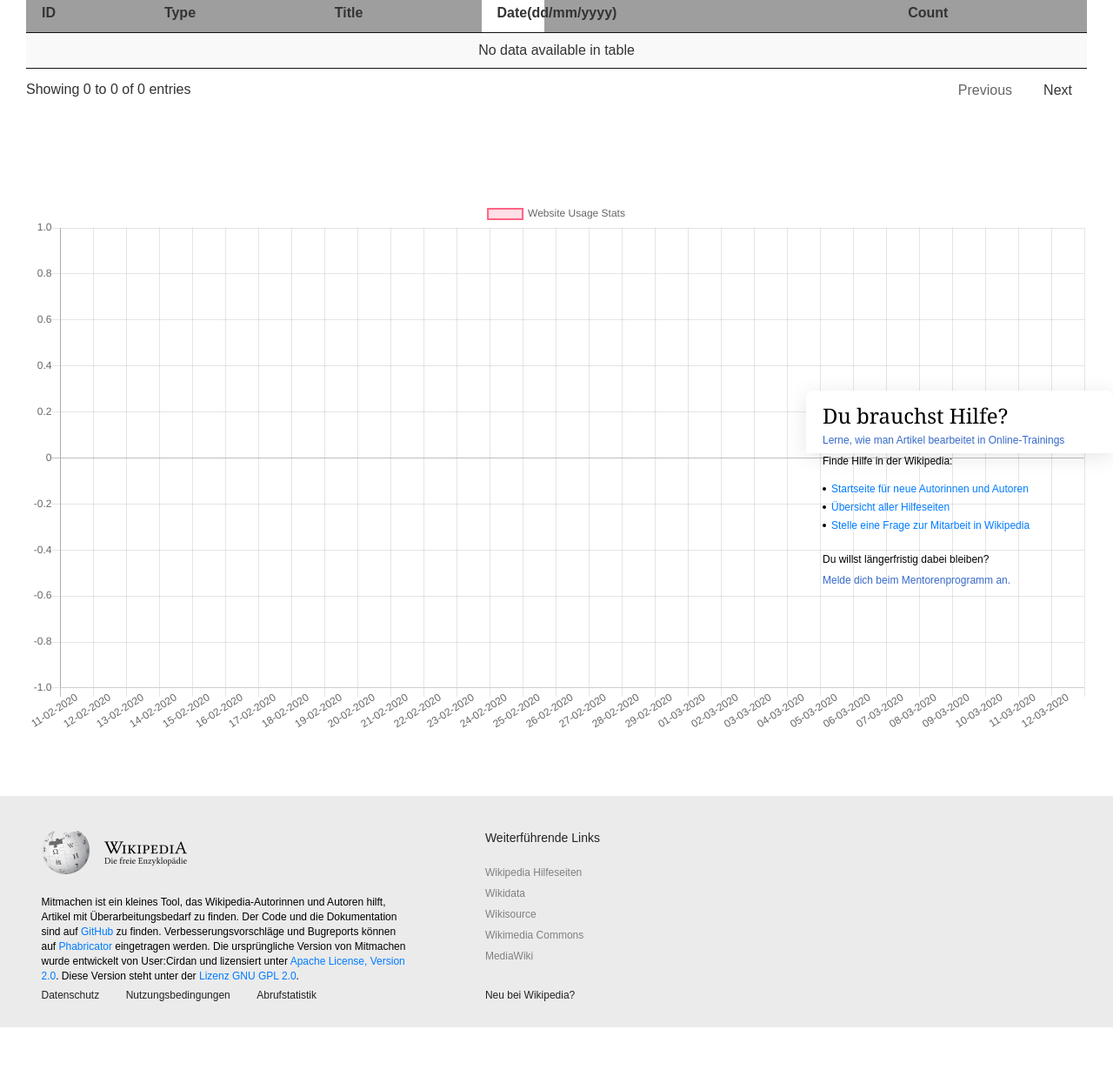
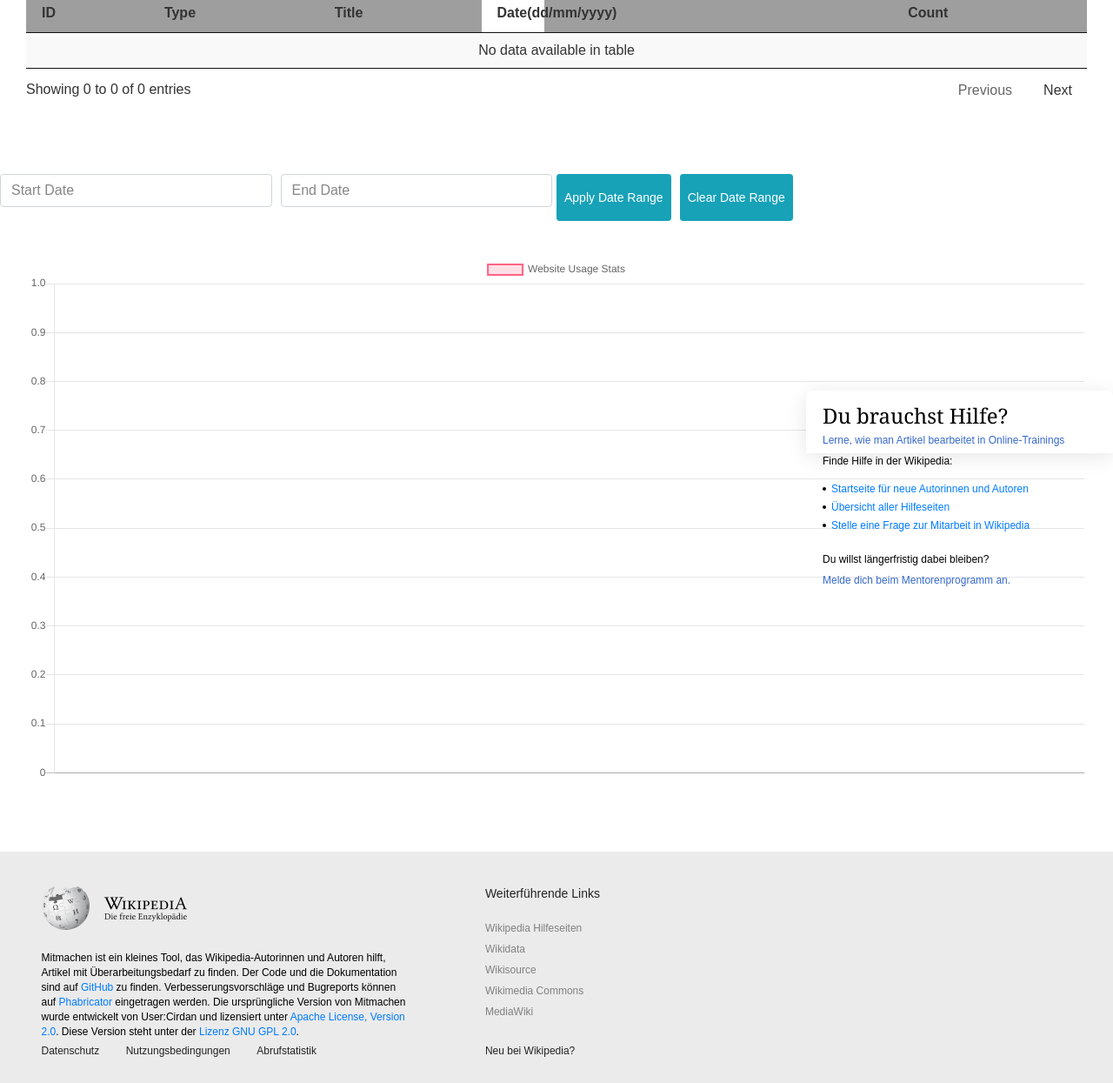
Before and after one commit to wmde/mitmachen, a Flask app: template www/python/src/templates/stats.html in a window 1280 px wide. Shown: the part 279-1524 px from the top of the page at 87% size. Before the commit the page ends 1460 px from the top, so only its background shows below. Run offline with Flask 2, Linux system fonts and the light colour scheme; the template is opened without the code that fills it, so the values that code supplies are empty; some libraries are stand-ins or nearby versions; grey boxes are pictures that could not be loaded.

Commit message:
update stats to include date filter for chart

```diff
--- a/www/python/src/templates/stats.html
+++ b/www/python/src/templates/stats.html
@@ -300,6 +300,17 @@
 
 	</div>
 
+	<div class="form-row" style="margin-bottom:10px;margin-top:20px;">
+		<div class="form-group col-md-3" style="display:inline-block;">
+			<input class="form-control" name="minchart" id="minchart" type="text" placeholder="Start Date">
+		</div>
+		<div class="form-group col-md-3" style="display:inline-block;">
+			<input class="form-control" name="maxchart" id="maxchart" type="text" placeholder="End Date">
+		</div>
+		<button id="apply-date-range-chart" class="btn btn-info btn-sm">Apply Date Range</button>
+		<button style="margin-left:10px;" id="clear-date-range-chart" class="btn btn-info btn-sm">Clear Date Range</button>
+	</div>
+
 	<div style="padding:30px;">
 		<canvas id="myChart" width="400" height="200"></canvas>
 	</div>
@@ -399,6 +410,117 @@
 
 	<script type="text/javascript">
 
+		//
+		function makeBarChart(results, filter){
+			var canvas = document.getElementById("myChart");
+			var data = {};
+			// data['labels'] = [];
+
+			var getDaysArray = function(start, end) {
+			    for(var arr=[],dt=start; dt<=end; dt.setDate(dt.getDate()+1)){
+			    	// var dateParts = dt.split("-");
+					// var td = new Date(+dateParts[2], dateParts[1] - 1, +dateParts[0]);
+			    	var td = new Date(dt);
+			    	var tdd = td.getDate();
+			    	var mdd = td.getMonth() + 1;
+			    	var ydd = td.getFullYear();
+
+			    	if(tdd < 10){
+			    		tdd = '0' + tdd;
+			    	}
+			    	if(mdd < 10){
+			    		mdd = '0' + mdd;
+			    	}
+
+			    	// var ttt = mdd + "-" + tdd + "-" + ydd;
+			    	var ttt = tdd + "-" + mdd + "-" + ydd;
+			    	arr.push(ttt);
+
+			        // arr.push(new Date(dt));
+			    }
+			    return arr;
+			};
+
+			var startdate;
+			var enddate;
+
+			if(filter){
+				// take dates from filter
+				startdate = $("#minchart").val();
+				enddate = $("#maxchart").val();
+			}else{
+				var today = new Date();
+				var dd = today.getDate();
+				var mm = today.getMonth() + 1; //January is 0
+
+				var yyyy = today.getFullYear();
+				if (dd < 10) {
+					dd = '0' + dd;
+				}
+				if (mm < 10) {
+					mm = '0' + mm;
+				}
+
+				// var currentDate = mm + "/" + dd + "/" + yyyy;
+				startdate = mm + "-" + dd + "-" + yyyy;
+
+				var prevD = new Date(new Date().getTime() - 24 * 30 * 60 * 60 * 1000);
+				var prevdd = prevD.getDate();
+				var prevmm = prevD.getMonth() + 1;
+				var prevyyyy = prevD.getFullYear();
+
+				if(prevdd < 10){
+					prevdd = '0' + prevdd;
+				}
+				if(prevmm < 10){
+					prevmm = '0' + prevmm;
+				}
+
+				// var previousDate = prevmm + "/" + prevdd + "/" + prevyyyy;
+				enddate = prevmm + "-" + prevdd + "-" + prevyyyy;
+			}
+
+
+			var daylist = getDaysArray(new Date(startdate),new Date(enddate));
+			data['labels'] = daylist;
+
+			var temp = {};
+			temp['label'] = "Website Usage Stats";
+			temp['backgroundColor'] = "rgba(255,99,132,0.2)";
+			temp['borderColor'] = "rgba(255,99,132,1)";
+			temp['borderWidth'] = 2;
+			temp['hoverBackgroundColor'] = "rgba(255,99,132,0.4)";
+            temp['hoverBorderColor'] = "rgba(255,99,132,1)";
+            data['datasets'] = [];
+
+            // var statsData = {};
+            var stData = new Array(daylist.length).fill(0);
+
+			for(var item in results){
+				if(results[item][4] != null && results[item][4] != "" && results[item][4] != undefined){
+					if(daylist.indexOf(results[item][4]) != -1){
+						var idx = daylist.indexOf(results[item][4]);
+						stData[idx] += results[item][3];
+					}
+				}
+			}
+
+			temp['data'] = stData;
+			data['datasets'].push(temp);
+
+			var option = {
+				animation: {duration:5000}
+			};
+
+
+			var myBarChart = Chart.Bar(canvas,{
+				data:data,
+				options:option
+			});
+
+
+		}
+
 		$(document).ready(function(){
 
 			$.fn.dataTable.ext.search.push(
@@ -422,7 +544,7 @@
 
 			$('div.download').text('Download:');
 
-			$( "#min, #max" ).datepicker({
+			$( "#min, #max, #minchart, #maxchart" ).datepicker({
 		    	dateFormat: 'dd-mm-yy',
 		        defaultDate: "+1w",
 		        changeMonth: true,
@@ -465,102 +587,16 @@
 	        })
 
 			var results = {{ results|tojson }};
-			var canvas = document.getElementById("myChart");
-			var data = {};
-			// data['labels'] = [];
 
-			var today = new Date();
-			var dd = today.getDate();
-			var mm = today.getMonth() + 1; //January is 0!
+			makeBarChart(results, false);
 
-			var yyyy = today.getFullYear();
-			if (dd < 10) {
-				dd = '0' + dd;
-			}
-			if (mm < 10) {
-				mm = '0' + mm;
-			}
+			$("#apply-date-range-chart").on('click', function(e){
+				makeBarChart(results, true);
+			})
 
-			// var currentDate = mm + "/" + dd + "/" + yyyy;
-			var currentDate = mm + "-" + dd + "-" + yyyy;
-
-			var prevD = new Date(new Date().getTime() - 24 * 30 * 60 * 60 * 1000);
-			var prevdd = prevD.getDate();
-			var prevmm = prevD.getMonth() + 1;
-			var prevyyyy = prevD.getFullYear();
-
-			if(prevdd < 10){
-				prevdd = '0' + prevdd;
-			}
-			if(prevmm < 10){
-				prevmm = '0' + prevmm;
-			}
-
-			// var previousDate = prevmm + "/" + prevdd + "/" + prevyyyy;
-			var previousDate = prevmm + "-" + prevdd + "-" + prevyyyy;
-
-			var getDaysArray = function(start, end) {
-			    for(var arr=[],dt=start; dt<=end; dt.setDate(dt.getDate()+1)){
-			    	// var dateParts = dt.split("-");
-					// var td = new Date(+dateParts[2], dateParts[1] - 1, +dateParts[0]);
-			    	var td = new Date(dt);
-			    	var tdd = td.getDate();
-			    	var mdd = td.getMonth() + 1;
-			    	var ydd = td.getFullYear();
-
-			    	if(tdd < 10){
-			    		tdd = '0' + tdd;
-			    	}
-			    	if(mdd < 10){
-			    		mdd = '0' + mdd;
-			    	}
-
-			    	// var ttt = mdd + "-" + tdd + "-" + ydd;
-			    	var ttt = tdd + "-" + mdd + "-" + ydd;
-			    	arr.push(ttt);
-
-			        // arr.push(new Date(dt));
-			    }
-			    return arr;
-			};
-
-			var daylist = getDaysArray(new Date(previousDate),new Date(currentDate));
-			data['labels'] = daylist;
-
-			var temp = {};
-			temp['label'] = "Website Usage Stats";
-			temp['backgroundColor'] = "rgba(255,99,132,0.2)";
-			temp['borderColor'] = "rgba(255,99,132,1)";
-			temp['borderWidth'] = 2;
-			temp['hoverBackgroundColor'] = "rgba(255,99,132,0.4)";
-            temp['hoverBorderColor'] = "rgba(255,99,132,1)";
-            data['datasets'] = [];
-
-            // var statsData = {};
-            var stData = new Array(daylist.length).fill(0);
-
-			for(var item in results){
-				if(results[item][4] != null && results[item][4] != "" && results[item][4] != undefined){
-					if(daylist.indexOf(results[item][4]) != -1){
-						var idx = daylist.indexOf(results[item][4]);
-						stData[idx] += results[item][3];
-					}
-				}
-			}
-
-			temp['data'] = stData;
-			data['datasets'].push(temp);
-
-			var option = {
-				animation: {duration:5000}
-			};
-
-
-			var myBarChart = Chart.Bar(canvas,{
-				data:data,
-				options:option
-			});
-
+			$("#clear-date-range-chart").on('click', function(e){
+				makeBarChart(results, false);
+			})
 
 		})
 	</script>
```
